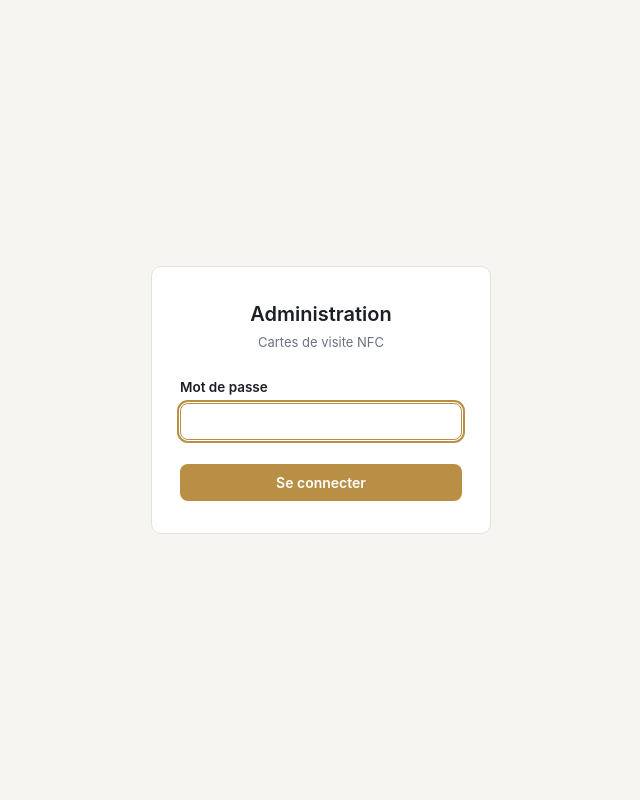
After one commit to moujtahidothman3/nfc-card, a Flask app: page /admin/login in a window 1280 px wide. The commit adds this page. Shown: the whole page, without its empty margins (319-959 px from the left). Run offline with Flask 3, Linux system fonts and the light colour scheme.

Commit message:
Ajouter authentification admin

```diff
--- a/app.py
+++ b/app.py
@@ -2,6 +2,7 @@ import os
 import re
 import unicodedata
 import uuid
+from functools import wraps
 from io import BytesIO
 
 import segno
@@ -15,6 +16,7 @@ from flask import (
     redirect,
     url_for,
     flash,
+    session,
 )
 from models import db, Profile
 
@@ -46,6 +48,11 @@ app.config["MAX_CONTENT_LENGTH"] = 5 * 1024 * 1024
 # En MVP local, une valeur fixe suffit ; à remplacer par une vraie
 # variable d'environnement avant une mise en production.
 app.config["SECRET_KEY"] = os.environ.get("SECRET_KEY", "dev-secret-key-change-me")
+
+# Mot de passe requis pour accéder à /admin. À définir en variable
+# d'environnement sur Render (jamais laisser la valeur par défaut en
+# production).
+ADMIN_PASSWORD = os.environ.get("ADMIN_PASSWORD", "changeme123")
 
 # Lien Regex basique pour valider un format d'email (suffisant pour un MVP,
 # pas une validation RFC complète).
@@ -345,13 +352,52 @@ def download_qrcode(username):
     )
 
 
+def admin_required(view_func):
+    """
+    Décorateur qui bloque l'accès à une route si la personne n'est pas
+    connectée en tant qu'admin (via la session). Redirige vers la page
+    de connexion sinon.
+    """
+    @wraps(view_func)
+    def wrapped(*args, **kwargs):
+        if not session.get("is_admin"):
+            return redirect(url_for("admin_login", next=request.path))
+        return view_func(*args, **kwargs)
+    return wrapped
+
+
+@app.route("/admin/login", methods=["GET", "POST"])
+def admin_login():
+    if request.method == "GET":
+        return render_template("admin/login.html")
+
+    password = request.form.get("password", "")
+    next_url = request.form.get("next") or url_for("admin_list")
+
+    if password == ADMIN_PASSWORD:
+        session["is_admin"] = True
+        return redirect(next_url)
+
+    flash("Mot de passe incorrect.", "error")
+    return render_template("admin/login.html")
+
+
+@app.route("/admin/logout")
+def admin_logout():
+    session.pop("is_admin", None)
+    flash("Déconnecté.", "success")
+    return redirect(url_for("admin_login"))
+
+
 @app.route("/admin")
+@admin_required
 def admin_list():
     profiles = Profile.query.order_by(Profile.id).all()
     return render_template("admin/list.html", profiles=profiles)
 
 
 @app.route("/admin/create", methods=["GET", "POST"])
+@admin_required
 def admin_create():
     if request.method == "GET":
         # Formulaire vide, mode création
@@ -404,6 +450,7 @@ def admin_create():
 
 
 @app.route("/admin/<int:profile_id>/edit", methods=["GET", "POST"])
+@admin_required
 def admin_edit(profile_id):
     profile = Profile.query.get_or_404(profile_id)
 
@@ -474,6 +521,7 @@ def admin_edit(profile_id):
 
 
 @app.route("/admin/<int:profile_id>/delete", methods=["GET", "POST"])
+@admin_required
 def admin_delete(profile_id):
     profile = Profile.query.get_or_404(profile_id)
 
--- a/static/admin.css
+++ b/static/admin.css
@@ -39,6 +39,59 @@ body {
   padding: 24px 0;
   border-bottom: 1px solid var(--admin-border);
   margin-bottom: 32px;
+  display: flex;
+  align-items: center;
+  justify-content: space-between;
+}
+
+.admin-logout {
+  font-size: 13px;
+  color: var(--admin-ink-soft);
+  text-decoration: none;
+}
+
+.admin-logout:hover {
+  color: var(--admin-ink);
+  text-decoration: underline;
+}
+
+/* --- Page de connexion --- */
+
+.login-shell {
+  min-height: 100vh;
+  display: flex;
+  align-items: center;
+  justify-content: center;
+  padding: 24px;
+}
+
+.login-box {
+  width: 100%;
+  max-width: 340px;
+  background: var(--admin-surface);
+  border: 1px solid var(--admin-border);
+  border-radius: var(--admin-radius);
+  padding: 32px 28px;
+}
+
+.login-title {
+  font-size: 20px;
+  font-weight: 600;
+  margin: 0 0 4px;
+  text-align: center;
+}
+
+.login-subtitle {
+  font-size: 13px;
+  color: var(--admin-ink-soft);
+  text-align: center;
+  margin: 0 0 24px;
+}
+
+.login-submit {
+  width: 100%;
+  margin-top: 6px;
+  text-align: center;
 }
 
 .admin-brand {
--- a/templates/admin/base.html
+++ b/templates/admin/base.html
@@ -11,6 +11,7 @@
   <div class="admin-shell">
     <header class="admin-header">
       <a href="{{ url_for('admin_list') }}" class="admin-brand">Administration — Cartes NFC</a>
+      <a href="{{ url_for('admin_logout') }}" class="admin-logout">Se déconnecter</a>
     </header>
 
     <main class="admin-main">
--- /dev/null
+++ b/templates/admin/login.html
@@ -0,0 +1,38 @@
+<!DOCTYPE html>
+<html lang="fr">
+<head>
+  <meta charset="UTF-8">
+  <meta name="viewport" content="width=device-width, initial-scale=1.0">
+  <title>Connexion — Administration</title>
+  <link rel="stylesheet" href="{{ url_for('static', filename='admin.css') }}">
+</head>
+<body>
+
+  <div class="login-shell">
+    <form class="login-box" method="POST" action="{{ url_for('admin_login') }}">
+      <h1 class="login-title">Administration</h1>
+      <p class="login-subtitle">Cartes de visite NFC</p>
+
+      {% with messages = get_flashed_messages(with_categories=true) %}
+        {% if messages %}
+          <div class="flash-stack">
+            {% for category, message in messages %}
+              <div class="flash flash-{{ category }}">{{ message }}</div>
+            {% endfor %}
+          </div>
+        {% endif %}
+      {% endwith %}
+
+      <input type="hidden" name="next" value="{{ request.args.get('next', '') }}">
+
+      <div class="form-row">
+        <label for="password">Mot de passe</label>
+        <input type="password" id="password" name="password" autofocus required>
+      </div>
+
+      <button type="submit" class="btn btn-primary login-submit">Se connecter</button>
+    </form>
+  </div>
+
+</body>
+</html>
```
